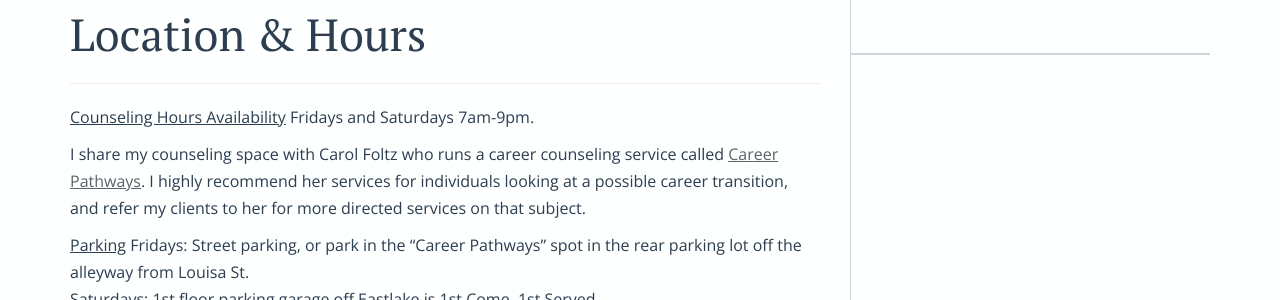
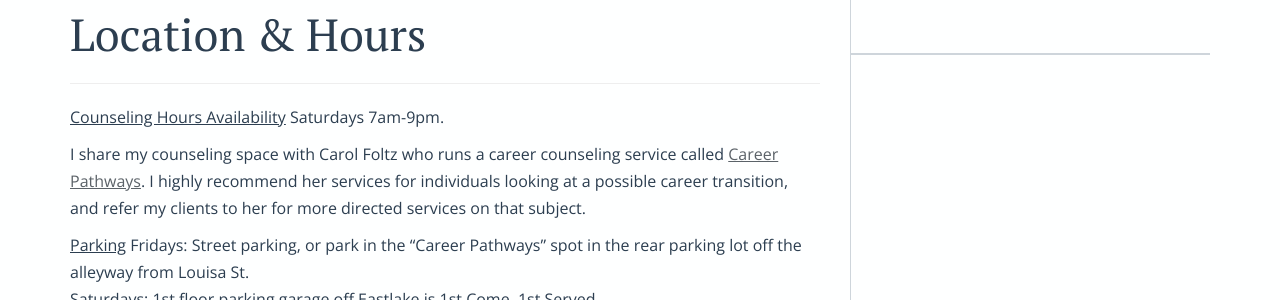
Before and after one commit to Patrick-Dougherty/patrick-dougherty.github.com, a Jekyll site: the page built from location_and_hours/index.md, in a window 1280 px wide. Shown: the part 291-591 px from the top of the page. Built offline with Jekyll 4.4.1, drawn with Linux system fonts in a browser that asks for light colours; nearby versions of some CDN libraries.

Commit message:
Update index.md

```diff
--- a/location_and_hours/index.md
+++ b/location_and_hours/index.md
@@ -6,7 +6,7 @@ description: "How and when to get to my office."
 {% include JB/setup %}
 
 
-<u>Counseling Hours Availability</u> Fridays and Saturdays 7am-9pm.
+<u>Counseling Hours Availability</u> Saturdays 7am-9pm.
 
 I share my counseling space with Carol Foltz who runs a career counseling service called <a href="http://seattlecareercounselingcoach.com/"><u>Career Pathways</u></a>. I highly recommend her services for individuals looking at a possible career transition, and refer my clients to her for more directed services on that subject.
 
```
